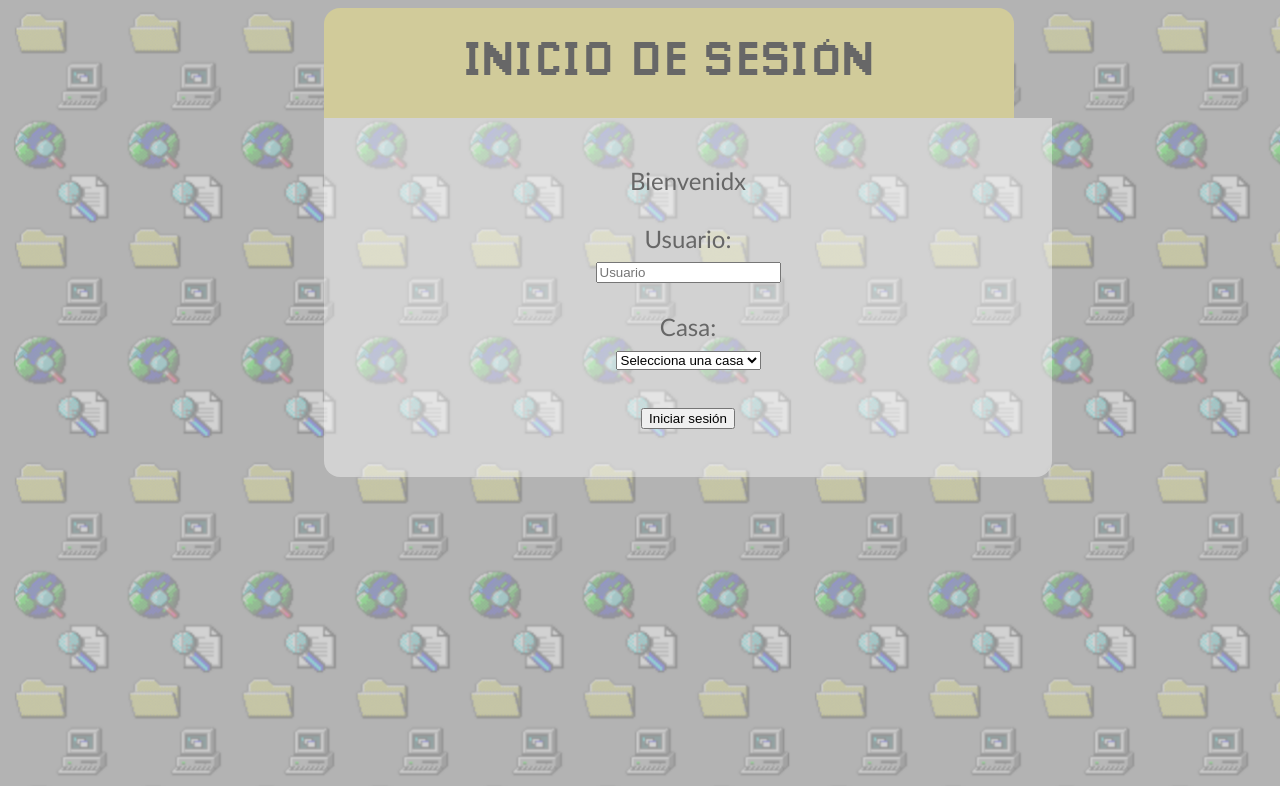
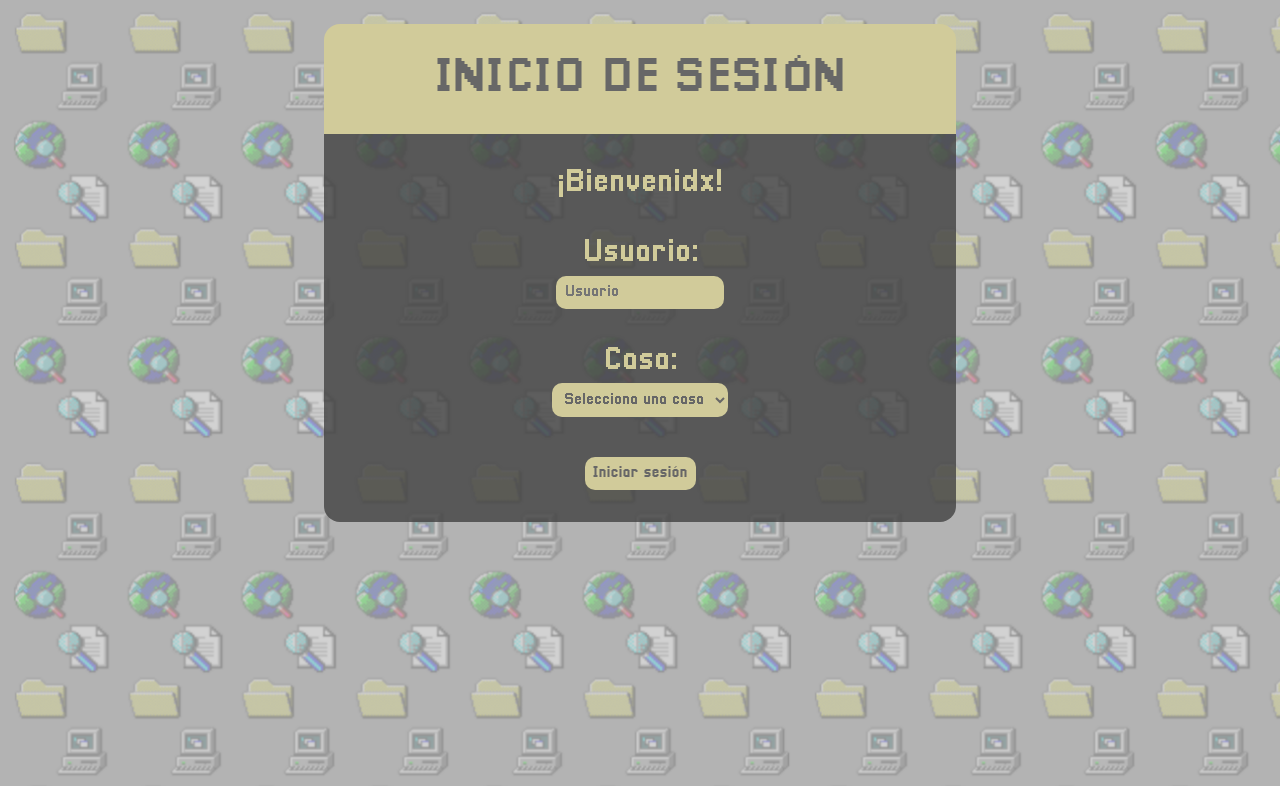
Before and after one commit to zebraxd09/file-explorer, a PHP site: page /dynamics/php/login.php in a window 1280 px wide. Shown: the top 786 px of the page. Run offline with PHP 8.4, Linux system fonts and the light colour scheme.

Commit message:
[FEAT] CSS añadido a login.php

```diff
--- a/dynamics/php/login.php
+++ b/dynamics/php/login.php
@@ -16,19 +16,19 @@
 
 <body>
     <div class="container">
-        <label class="title">INICIO DE SESIÓN</label>
+        <p class="title">INICIO DE SESIÓN</p>
         <form action="./action.php" method="POST" target="_self" class="texto-plano">
-            <legend>Bienvenidx</legend><br>
+            <legend>¡Bienvenidx!</legend><br>
             <label for="user">Usuario:</label><br>
-            <input type="text" id="user" name="user" placeholder="Usuario" required><br><br>
+            <input type="text" id="user" name="user" placeholder="Usuario" class="input"required><br><br>
             <label for="casa">Casa:</label><br>
-            <select id="casa" name="casa" required>
-                <option disabled selected>Selecciona una casa</option>
+            <select id="casa" class="input" name="casa" required>
+                <option id="sel-c" disabled selected>Selecciona una casa</option>
                 <option value="halcones">Halcones</option>
                 <option value="teporingos">Teporingos</option>
                 <option value="ajolotes">Ajolotes</option>
             </select><br><br>
-            <input type="submit" value="Iniciar sesión">
+            <input id="button" class="input" type="submit" value="Iniciar sesión">
         </form>
     </div>
 </body>
--- a/statics/css/style.css
+++ b/statics/css/style.css
@@ -8,21 +8,22 @@
 :root {
     --gray: rgb(103, 103, 103);
     --border: 4px rgb(79, 79, 79) solid;
-    --font_sz: 1.5rem;
+    --font_sz: 2rem;
 }
 
 /* ======================BODY============================ */
 
+p {
+    margin: 0;
+}
+
 body {
-    display: flex;
-    flex-wrap: wrap;
-    align-items: center;
-    justify-content: center;
     background-color: rgb(160, 160, 160);
     background-image: url("../media/img/fondos/login.png");
     /* background-image: url("../media/img/fondos/ajolotes.png"); */
     /* background-image: url("../media/img/fondos/teporingos.png"); */
     /* background-image: url("../media/img/fondos/halcones.png"); */
+    background-size: 100vw;
     background-size: 100vh;
     color: rgb(103, 103, 103);
 }
@@ -30,27 +31,22 @@ body {
 /* ===================CONTAINER========================= */
 
 .container {
+    position: relative;
     margin-left: auto;
     margin-right: auto;
+    margin-top: 1em;
+    margin-bottom: 1em;
     height: 100%;
     width: 50%;
-    border: 100%;
-    align-items: center;
-    justify-content: center;
+    border: 100px transparent;
     font-size: 1.5em;
 }
 
 .title {
-    border: 100%;
     position: relative;
+    text-align: center;
     color: var(--gray);
     background-color: rgb(209, 203, 154);
-    display: flex;
-    flex-wrap: wrap;
-    align-items: center;
-    justify-content: center;
-    height: 17%;
-    width: 100%;
     padding: 0.6em;
     border-top-left-radius: 2vh;
     border-top-right-radius: 2vh;
@@ -60,16 +56,32 @@ body {
 
 .texto-plano {
     position: relative;
-    /* display: flex;
-    flex-wrap: wrap; */
     text-align: center;
-    background-color: rgba(255, 255, 255, 0.4);
-    width: 100%;
-    font-size: var(--font_sz);
-    padding: 2em;
+    color: rgb(209, 203, 154);
+    background-color: rgba(66, 66, 66, 0.8);
+    padding: 1em;
     border-bottom-left-radius: 2vh;
     border-bottom-right-radius: 2vh;
-    font-family: 'Gill Sans', 'Gill Sans MT', Calibri, 'Trebuchet MS', sans-serif;
+    font-size: var(--font_sz);
+    font-family: 'pixel';
+}
+
+.input {
+    padding: 0.5em;
+    border-radius: 10px;
+    background-color: rgb(209, 203, 154);
+    font-family: 'pixel';
+    font-size: 0.5em;
+    border: 0;
+    color: var(--gray);
+}
+
+#sel-c {
+    color: rgb(163, 162, 162);
+}
+
+.input:hover {
+    opacity: 80%;
 }
 
 /* form {
```
